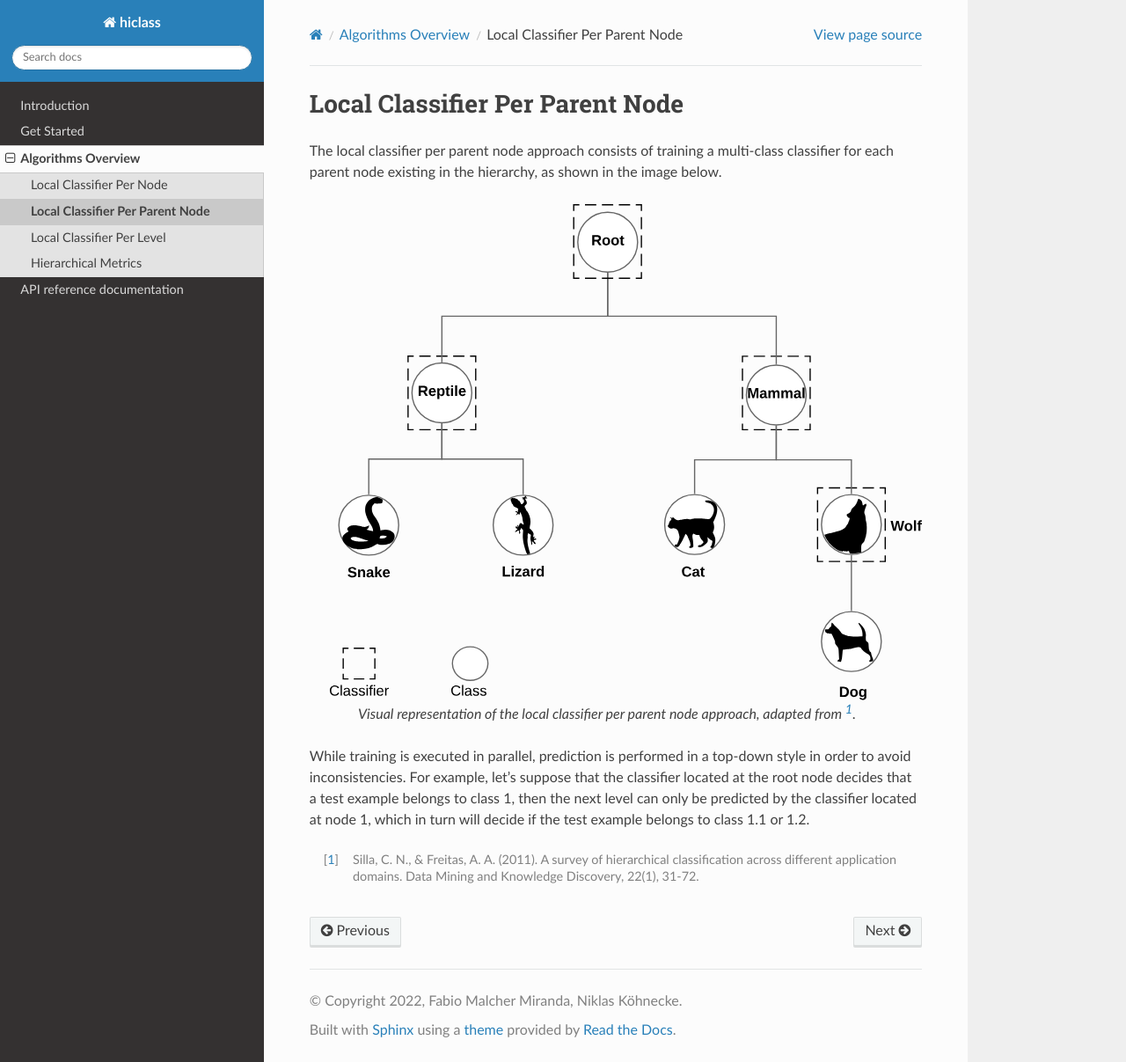
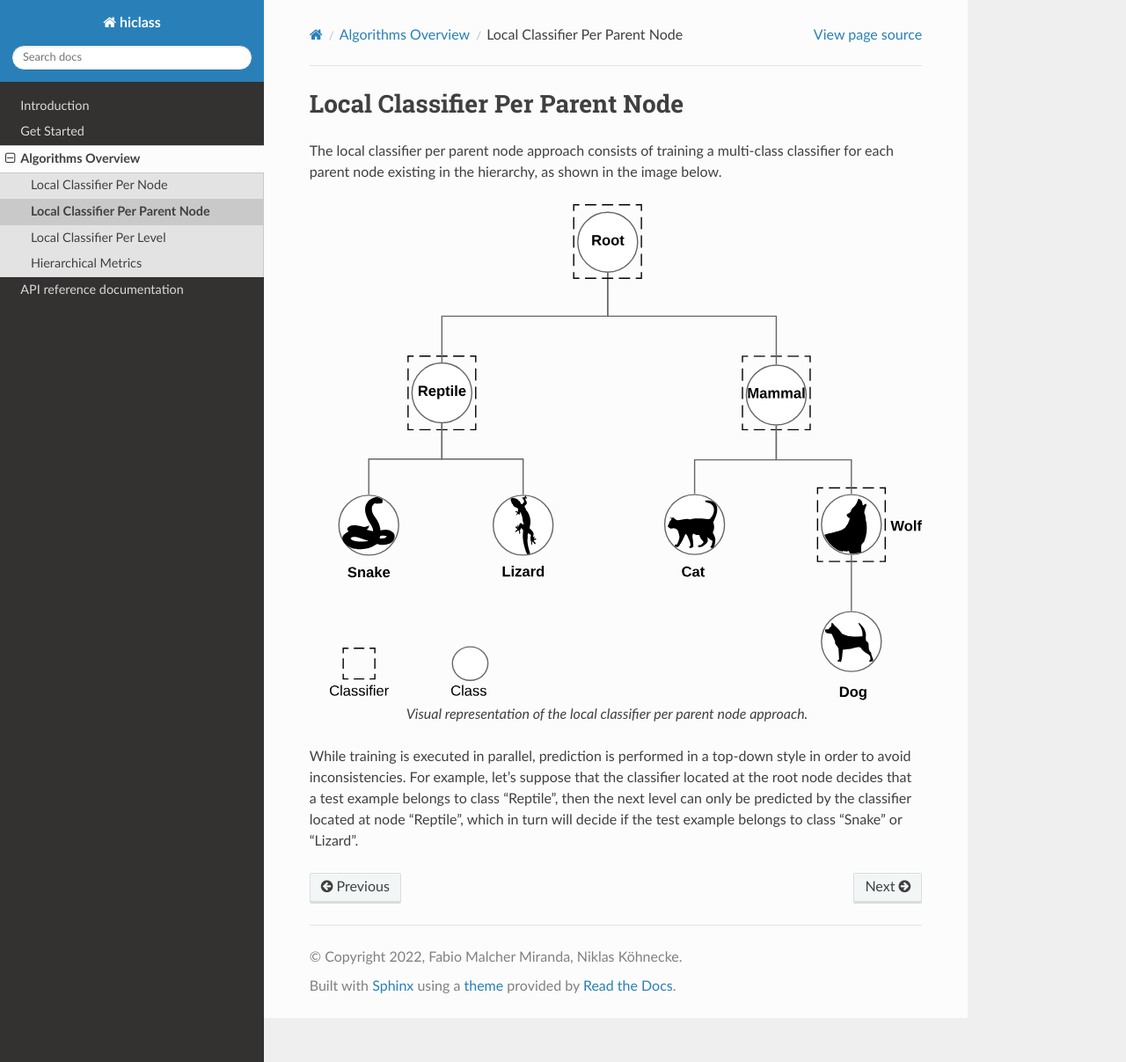
Before and after one commit to scikit-learn-contrib/hiclass, a Sphinx documentation site: the page built from docs/source/algorithms/local_classifier_per_parent_node.rst, in a window 1280 px wide and 1207 px high. Shown: the whole window at 88% size. Built offline with Sphinx 7.4.7 and the Read the Docs theme 2.0.0, drawn with Linux system fonts in a browser that asks for light colours.

Commit message:
Update local classifier per parent node example

```diff
--- a/docs/source/algorithms/local_classifier_per_parent_node.rst
+++ b/docs/source/algorithms/local_classifier_per_parent_node.rst
@@ -8,8 +8,6 @@ The local classifier per parent node approach consists of training a multi-class
 .. figure:: local_classifier_per_parent_node.svg
    :align: center
 
-   Visual representation of the local classifier per parent node approach, adapted from [1]_.
+   Visual representation of the local classifier per parent node approach.
 
-While training is executed in parallel, prediction is performed in a top-down style in order to avoid inconsistencies. For example, let's suppose that the classifier located at the root node decides that a test example belongs to class 1, then the next level can only be predicted by the classifier located at node 1, which in turn will decide if the test example belongs to class 1.1 or 1.2.
-
-.. [1] Silla, C. N., & Freitas, A. A. (2011). A survey of hierarchical classification across different application domains. Data Mining and Knowledge Discovery, 22(1), 31-72.
+While training is executed in parallel, prediction is performed in a top-down style in order to avoid inconsistencies. For example, let's suppose that the classifier located at the root node decides that a test example belongs to class "Reptile", then the next level can only be predicted by the classifier located at node "Reptile", which in turn will decide if the test example belongs to class "Snake" or "Lizard".
```
Also changed, not shown: docs/source/algorithms/training_policies.rst (+10 -10 lines).
